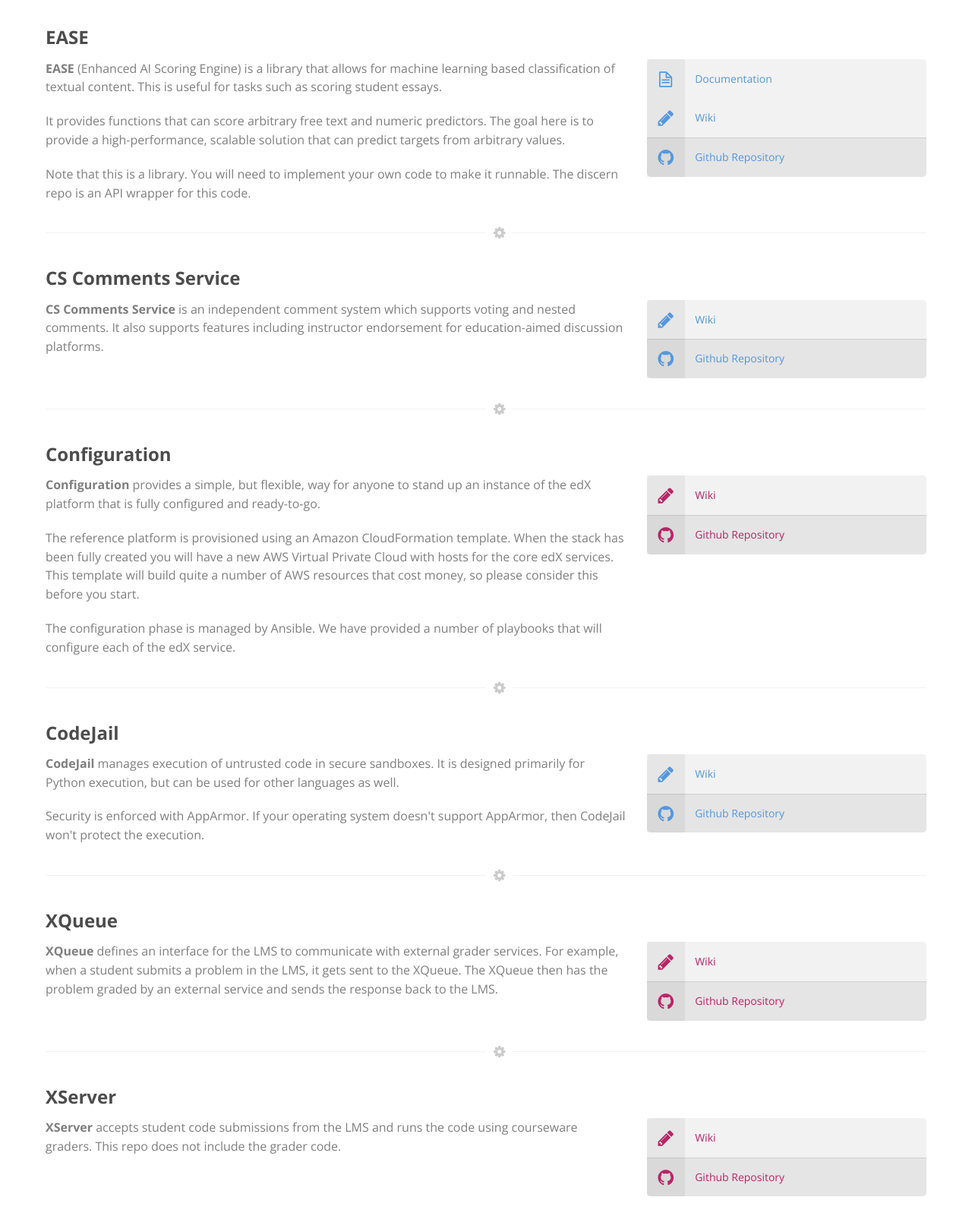
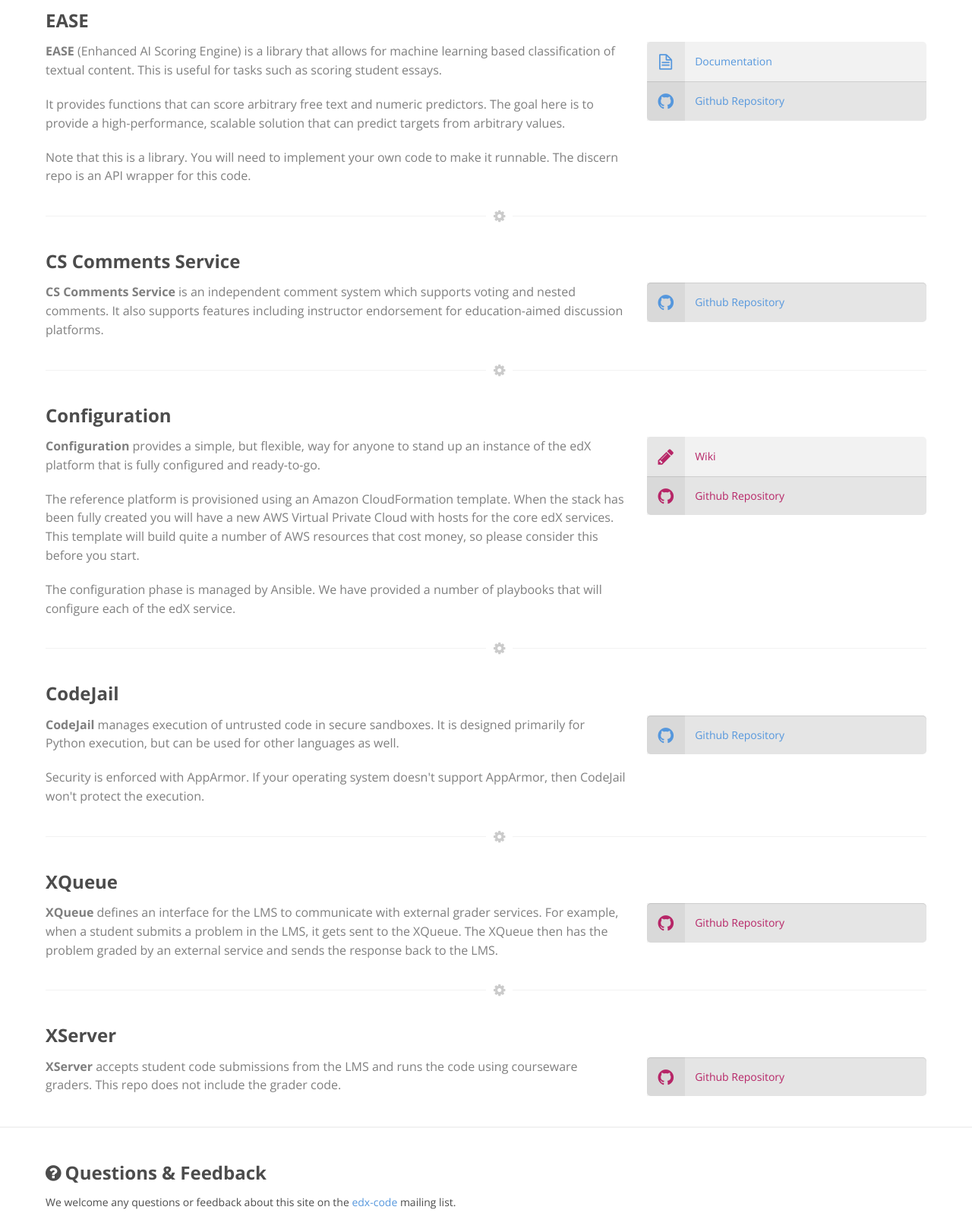
Before and after one commit to edx/archived-edx.github.io, a plain HTML site: page index.html in a window 1280 px wide. Shown: the part 1988-3585 px from the top of the page at 76% size. Drawn offline with nearby package versions, Linux system fonts and the light colour scheme; a script that the page names is missing.

Commit message:
removed links to wikis with no content for now

```diff
--- a/index.html
+++ b/index.html
@@ -152,14 +152,6 @@
                     <span class="label">Mailing List</span>
                   </a>
                 </li>
-                <li class="item wiki">
-                  <a rel="external" href="https://github.com/edx/XBlock/wiki">
-                    <span class="wrapper-icon">
-                      <i class="icon-pencil"></i>
-                    </span>
-                    <span class="label">Wiki</span>
-                  </a>
-                </li>
                 <li class="item github">
                   <a rel="external" href="https://github.com/edx/XBlock">
                     <span class="wrapper-icon">
@@ -187,14 +179,6 @@
 
             <nav class="resources">
               <ul>
-                <li class="item wiki">
-                  <a rel="external" href="https://github.com/edx/edx-ora/wiki">
-                    <span class="wrapper-icon">
-                      <i class="icon-pencil"></i>
-                    </span>
-                    <span class="label">Wiki</span>
-                  </a>
-                </li>
                 <li class="item github">
                   <a rel="external" href="https://github.com/edx/edx-ora">
                     <span class="wrapper-icon">
@@ -274,14 +258,6 @@
                     <span class="label">Documentation</span>
                   </a>
                 </li>
-                <li class="item wiki">
-                  <a rel="external" href="https://github.com/edx/ease/wiki">
-                    <span class="wrapper-icon">
-                      <i class="icon-pencil"></i>
-                    </span>
-                    <span class="label">Wiki</span>
-                  </a>
-                </li>
                 <li class="item github">
                   <a rel="external" href="https://github.com/edx/ease">
                     <span class="wrapper-icon">
@@ -308,14 +284,6 @@
 
             <nav class="resources">
               <ul>
-                <li class="item wiki">
-                  <a rel="external" href="https://github.com/edx/cs_comments_service/wiki">
-                    <span class="wrapper-icon">
-                      <i class="icon-pencil"></i>
-                    </span>
-                    <span class="label">Wiki</span>
-                  </a>
-                </li>
                 <li class="item github">
                   <a rel="external" href="https://github.com/edx/cs_comments_service">
                     <span class="wrapper-icon">
@@ -376,14 +344,6 @@
 
             <nav class="resources">
               <ul>
-                <li class="item wiki">
-                  <a rel="external" href="https://github.com/edx/codejail/wiki">
-                    <span class="wrapper-icon">
-                      <i class="icon-pencil"></i>
-                    </span>
-                    <span class="label">Wiki</span>
-                  </a>
-                </li>
                 <li class="item github">
                   <a rel="external" href="https://github.com/edx/codejail">
                     <span class="wrapper-icon">
@@ -410,14 +370,6 @@
 
             <nav class="resources">
               <ul>
-                <li class="item wiki">
-                  <a rel="external" href="https://github.com/edx/xqueue/wiki">
-                    <span class="wrapper-icon">
-                      <i class="icon-pencil"></i>
-                    </span>
-                    <span class="label">Wiki</span>
-                  </a>
-                </li>
                 <li class="item github">
                   <a rel="external" href="https://github.com/edx/xqueue">
                     <span class="wrapper-icon">
@@ -444,14 +396,6 @@
 
             <nav class="resources">
               <ul>
-                <li class="item wiki">
-                  <a rel="external" href="https://github.com/edx/xserver/wiki">
-                    <span class="wrapper-icon">
-                      <i class="icon-pencil"></i>
-                    </span>
-                    <span class="label">Wiki</span>
-                  </a>
-                </li>
                 <li class="item github">
                   <a rel="external" href="https://github.com/edx/xserver">
                     <span class="wrapper-icon">
```
